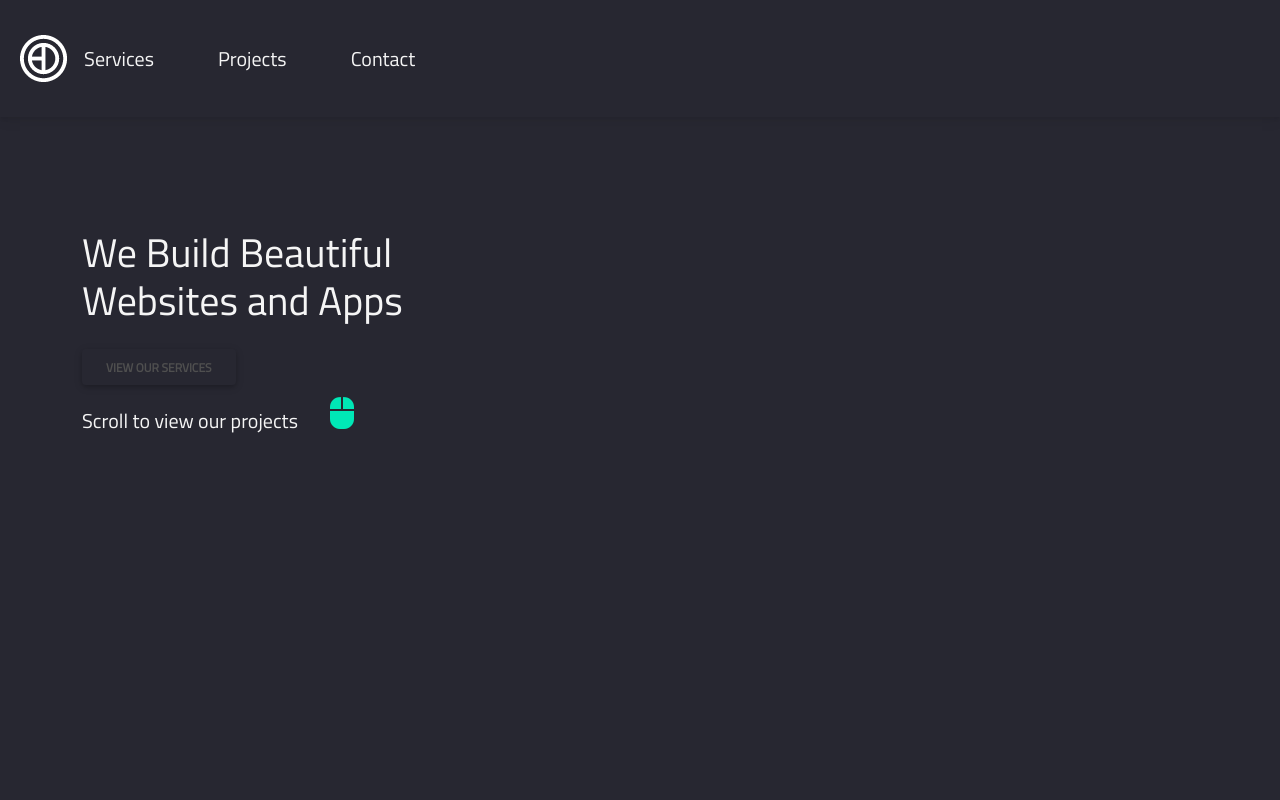
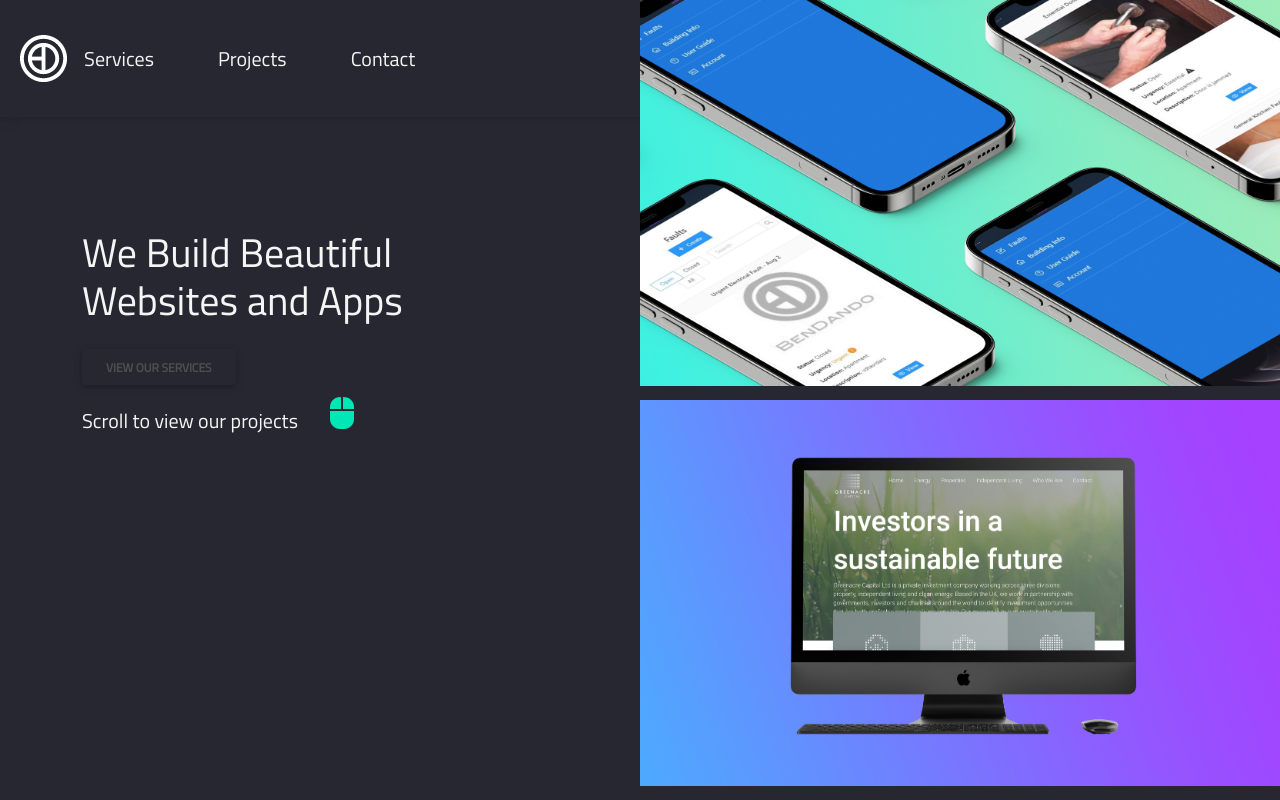
Before and after one commit to bendandoSolo/bendando, a Next.js app: page / in a window 1280 px wide. Built offline with nearby package versions, Linux system fonts and the light colour scheme.

Commit message:
scroller implemented

```diff
--- a/pages/index.js
+++ b/pages/index.js
@@ -17,7 +17,6 @@ export default function Home() {
   useEffect(() => {
     let screenHeight = window.innerHeight;
     setScreenSize(screenHeight);
-    // console.log(screenHeight);
   }, []);
 
   return (
@@ -25,15 +24,25 @@ export default function Home() {
       className="home"
       onWheel={(e) => {
         let boxes = Array.from(document.querySelectorAll(".box"));
-        // console.log(boxes);
         if (e.deltaY > 0) {
-          total += 20;
+          boxes.map((box) => {
+            box.style.cssText = `top: ${box.offsetTop + 40}px`;
+            if (box.offsetTop > window.innerHeight + box.offsetHeight) {
+              box.style.cssText = `top: -${box.offsetHeight}px;`;
+              console.log("up");
+            }
+          });
         } else {
-          total -= 20;
+          boxes.map((box) => {
+            box.style.cssText = `top: ${box.offsetTop - 40}px`;
+            console.log(box.offsetTop);
+            if (box.offsetTop < 0 - box.offsetHeight) {
+              box.style.cssText = `top: ${
+                window.innerHeight + box.offsetHeight
+              }px;`;
+            }
+          });
         }
-        boxes.map((box) => {
-          box.style.cssText = `top: ${total}px`;
-        });
       }}
       style={{ overflow: "hidden" }}
     >
@@ -67,43 +76,20 @@ export default function Home() {
             </div>
           </div>
         </div>
-        {/* <div className="testing-project-display">
-          <div className="box" id="red"></div>
-          <div className="box" id="blue"></div>
-          <div className="box" id="purple"></div>
-        </div> */}
-        {/* <div className="index-projects-display">
-          <div className="test-display">
-            <ProjectPane
-              title="Tenants Hub"
-              type="App &#183; Website &#183; Database"
-              img="images/screenshots/2.jpg"
-              bgColor="tenants-hub"
-              url="/tenants-hub"
-            />
-            <ProjectPane
-              title="Win A Flat"
-              type="Website &#183; Database &#183; Payments"
-              img="images/screenshots/1.jpg"
-              bgColor="winaflat"
-              url="/win-a-flat"
-            />
-            <ProjectPane
-              title="Green Acre"
-              type="Website &#183; Branding"
-              img="images/screenshots/3.jpg"
-              bgColor="green-acre"
-              url="/green-acre"
-            />
-            <ProjectPane
-              title="Malcolm Wall"
-              type="Website &#183; Branding &#183; Media Feeds"
-              img="images/screenshots/4.jpg"
-              bgColor="malcolm-wall"
-              url="/malcolm-wall"
-            />
+        <div className="col-md-6 testing-project-display">
+          <div className="box" id="img-1">
+            <img src="images/screenshots/1.jpg" />
           </div>
-        </div> */}
+          <div className="box" id="img-2">
+            <img src="images/screenshots/2.jpg" />
+          </div>
+          <div className="box" id="img-3">
+            <img src="images/screenshots/3.jpg" />
+          </div>
+          <div className="box" id="img-4">
+            <img src="images/screenshots/4.jpg" />
+          </div>
+        </div>
       </div>
     </div>
   );
--- a/styles/globals.css
+++ b/styles/globals.css
@@ -625,20 +625,28 @@ footer a:hover {
 }
 
 .box {
-  height: 50vh;
-  width: 100%;
-  position: relative;
-  transition: 0.5s;
+  height: 500px;
+  width: 50%;
+  position: fixed;
+  transition: ease;
 }
 
-#red {
-  background-color: red;
+.box img {
+  width: 100%;
 }
 
-#purple {
-  background-color: purple;
+#img-1 {
+  top: -50%;
 }
 
-#blue {
-  background-color: blue;
+#img-2 {
+  top: 0%;
 }
+
+#img-3 {
+  top: 50%;
+}
+
+#img-4 {
+  top: 100%;
+}
```
